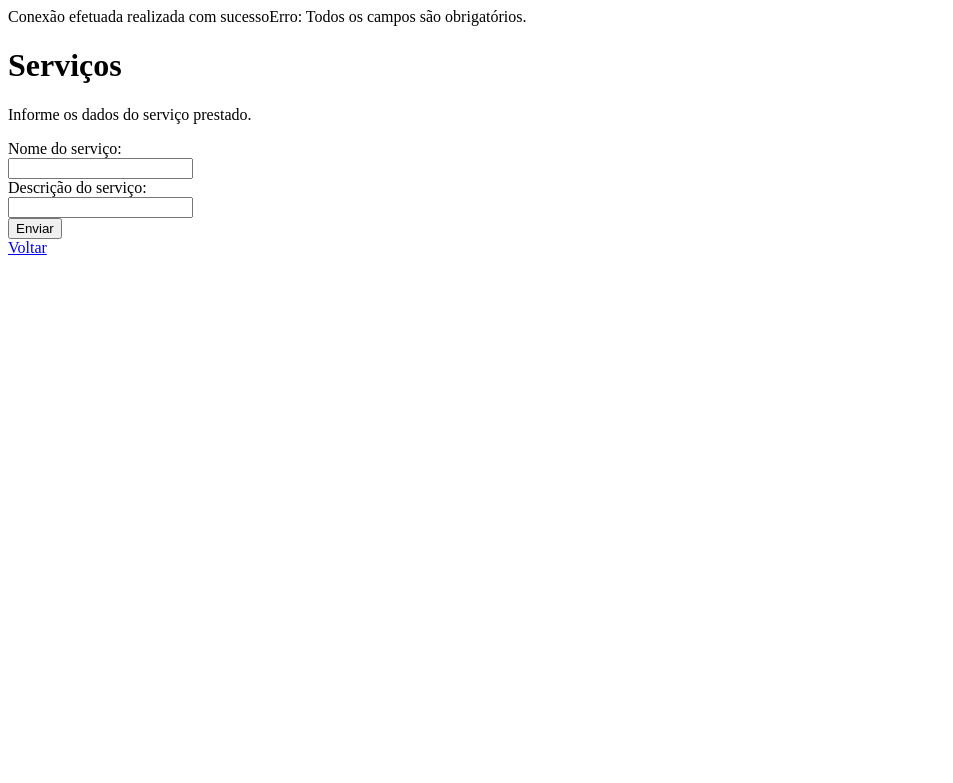
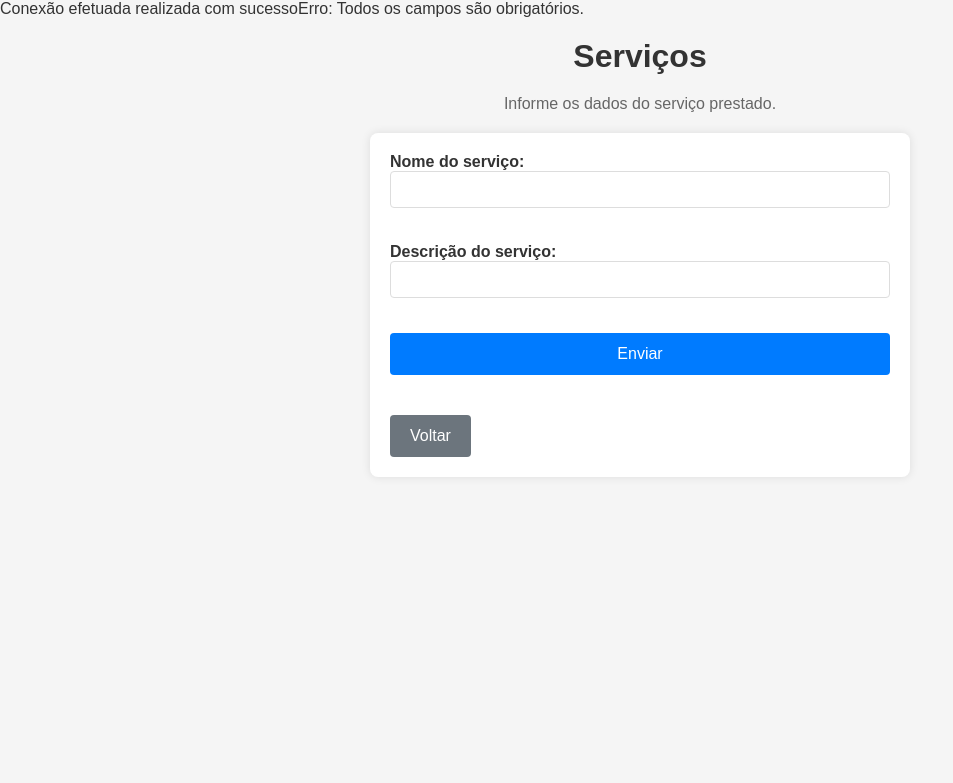
Before and after one commit to RychardSilva/App-My-mechanic-TCC, a PHP site: page /cadastroservico.php in a window 1280 px wide. Shown: the top 783 px of the page, without its empty margins (0-953 px from the left). Run offline with PHP 8.4, Linux system fonts and the light colour scheme; the visitor is signed in with stand-in values (Sample User, id 1).

Commit message:
alterações mas ainda falta umas coisas

```diff
--- a/users/pessoaJuridica/cadastrarOficina.php
+++ b/users/pessoaJuridica/cadastrarOficina.php
@@ -67,6 +67,7 @@ if ($hor_funcionamentoInic && $hor_funcionamentoFech && $telefone && $nomeSocial
     <meta charset="UTF-8">
     <meta name="viewport" content="width=device-width, initial-scale=1.0">
     <title>Cadastro dados Oficina</title>
+    <link rel="stylesheet" href="./pessoajuridica.css">
 </head>
 <body>
     <h1 class="m-0">Entre com os dados da Oficina</h1>
--- a/users/pessoaJuridica/cadastroservico.php
+++ b/users/pessoaJuridica/cadastroservico.php
@@ -38,6 +38,7 @@ if ($_SERVER["REQUEST_METHOD"] == "POST") {
     <meta charset="UTF-8">
     <meta name="viewport" content="width=device-width, initial-scale=1.0">
     <title>Cadastro de Serviço</title>
+    <link rel="stylesheet" href="./pessoajuridica.css">
 </head>
 
 <body>
--- a/users/pessoaJuridica/cadastroveiculo.php
+++ b/users/pessoaJuridica/cadastroveiculo.php
@@ -60,6 +60,7 @@ if ($_SERVER["REQUEST_METHOD"] == "POST") {
     <meta charset="UTF-8">
     <meta name="viewport" content="width=device-width, initial-scale=1.0">
     <title>Cadastro de Veículo</title>
+    <link rel="stylesheet" href="./pessoajuridica.css">
 </head>
 
 <body>
--- a/users/pessoaJuridica/consultaVeiculos.php
+++ b/users/pessoaJuridica/consultaVeiculos.php
@@ -21,6 +21,7 @@ $result = $stmt->get_result();
     <meta charset="UTF-8">
     <meta name="viewport" content="width=device-width, initial-scale=1.0">
     <title>Lista de Veículos</title>
+    <link rel="stylesheet" href="./pessoajuridica.css">
 </head>
 <body>
     <h1>Lista de Veículos de <?php echo ($_SESSION["username"]); ?> </h1>
--- /dev/null
+++ b/users/pessoaJuridica/pessoajuridica.css
@@ -0,0 +1,131 @@
+/* Estilo geral do corpo da página */
+body {
+    font-family: Arial, sans-serif;
+    background-color: #f5f5f5;
+    color: #333;
+    margin: 0;
+    padding: 0;
+}
+
+/* Estilizando o título principal */
+h1 {
+    text-align: center;
+    margin: 20px 0;
+    color: #333;
+}
+
+/* Estilizando o texto introdutório no formulário */
+p.small {
+    text-align: center;
+    font-size: 16px;
+    color: #666;
+    margin-bottom: 20px;
+}
+
+/* Estilizando o formulário */
+form {
+    max-width: 500px;
+    margin: 20px auto;
+    padding: 20px;
+    background-color: #fff;
+    border-radius: 8px;
+    box-shadow: 0 0 10px rgba(0, 0, 0, 0.1);
+}
+
+/* Estilizando os labels */
+label {
+    display: block;
+    margin-bottom: 8px;
+    font-weight: bold;
+}
+
+/* Estilizando os campos de entrada */
+input[type="text"] {
+    width: 100%;
+    padding: 10px;
+    margin-bottom: 15px;
+    border: 1px solid #ddd;
+    border-radius: 4px;
+    box-sizing: border-box;
+}
+
+/* Estilizando o botão de envio */
+button[type="submit"] {
+    background-color: #007bff;
+    color: #fff;
+    border: none;
+    padding: 12px;
+    border-radius: 4px;
+    cursor: pointer;
+    font-size: 16px;
+    width: 100%;
+    transition: background-color 0.3s ease;
+}
+
+button[type="submit"]:hover {
+    background-color: #0056b3;
+}
+
+/* Estilizando a tabela */
+table {
+    width: 80%;
+    margin: 20px auto;
+    border-collapse: collapse;
+    background-color: #fff;
+    border-radius: 8px;
+    overflow: hidden;
+    box-shadow: 0 0 10px rgba(0, 0, 0, 0.1);
+}
+
+th, td {
+    padding: 12px;
+    text-align: left;
+    border-bottom: 2px solid #000; /* Linha de destaque preta */
+}
+
+th {
+    background-color: #007bff;
+    color: #fff;
+}
+
+tr:nth-child(even) {
+    background-color: #f9f9f9;
+}
+
+tr:hover {
+    background-color: #f1f1f1;
+}
+
+/* Estilizando o botão "Voltar" */
+a.btn-secondary {
+    display: inline-block;
+    margin-top: 20px;
+    padding: 12px 20px;
+    background-color: #6c757d;
+    color: #fff;
+    text-align: center;
+    text-decoration: none;
+    border-radius: 4px;
+    font-size: 16px;
+    transition: background-color 0.3s ease;
+}
+
+a.btn-secondary:hover {
+    background-color: #5a6268;
+}
+
+/* Centralizando o botão "Voltar" */
+div.button-container {
+    text-align: center;
+    margin-top: 20px;
+}
+
+/* Margem para elementos de formulário */
+.mb-5 {
+    margin-bottom: 20px;
+}
+
+/* Margem superior para elementos */
+.mt-5 {
+    margin-top: 20px;
+}
```
